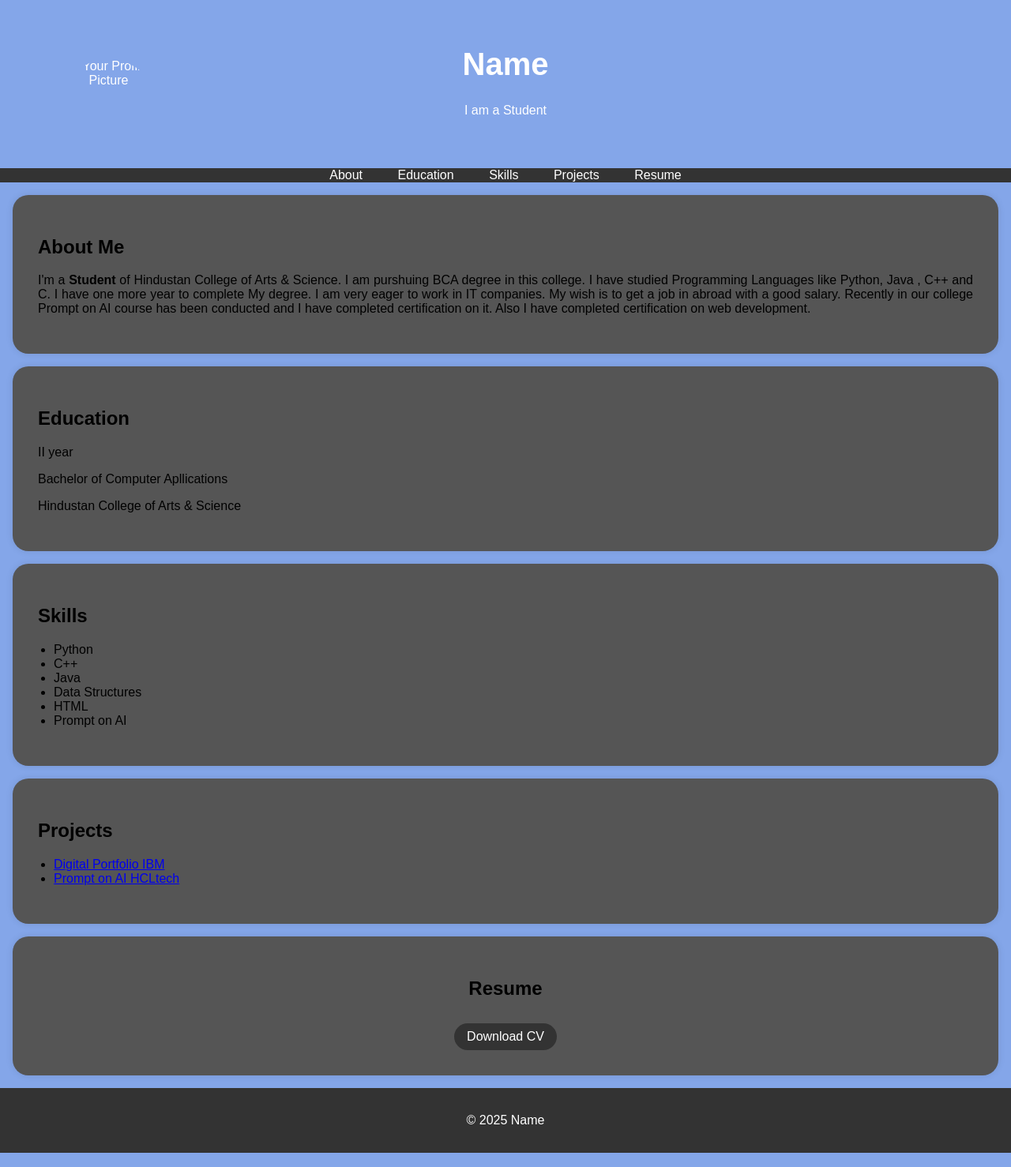
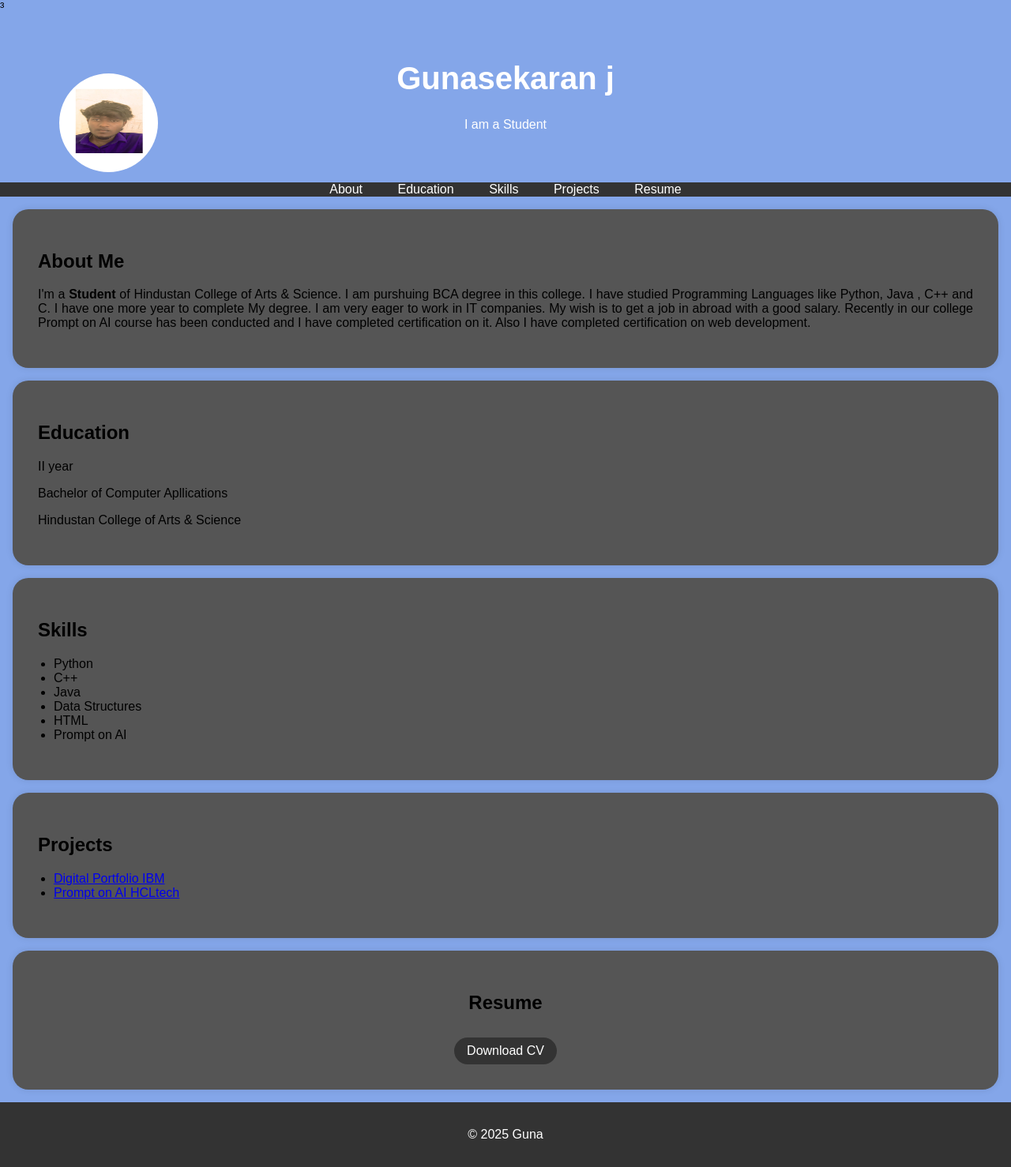
Before and after one commit to gunasekaran6/digital-portfolio, a plain HTML site: page index.html in a window 1280 px wide. Shown: the whole page at 79% size. Drawn offline with Linux system fonts and the light colour scheme.

Commit message:
index.html

```diff
--- a/index.html
+++ b/index.html
@@ -1,4 +1,4 @@
-<!DOCTYPE html>
+³<!DOCTYPE html>
 <html>
 <head>
     <title>Portfolio</title>
@@ -93,8 +93,8 @@
 <body>
     <header>
         <div class="header-content">
-            <img src="image.jpg" alt="Your Profile Picture" class="profile-picture">
-            <h1>Name</h1>
+            <img src="1742882832442.jpg" alt="Your Profile Picture" class="profile-picture">
+            <h1>Gunasekaran j</h1>
             <p>I am a Student</p>
         </div>
     </header>
@@ -162,14 +162,14 @@
         <div class="section-content">
             <center>
             <h2>Resume</h2>
-            <a href="Resume.pdf" target="_blank" class="download-button">Download CV</a>
+            <a href="Gunasekaran-J-FlowCV-Resume-20250325 (3).pdf" target="_blank" class="download-button">Download CV</a>
         </center>
         </div>
 
     </section>
 
     <footer>
-        <p>&copy; 2025 Name</p>
+        <p>&copy; 2025 Guna</p>
     </footer>
 
     <script>
```
